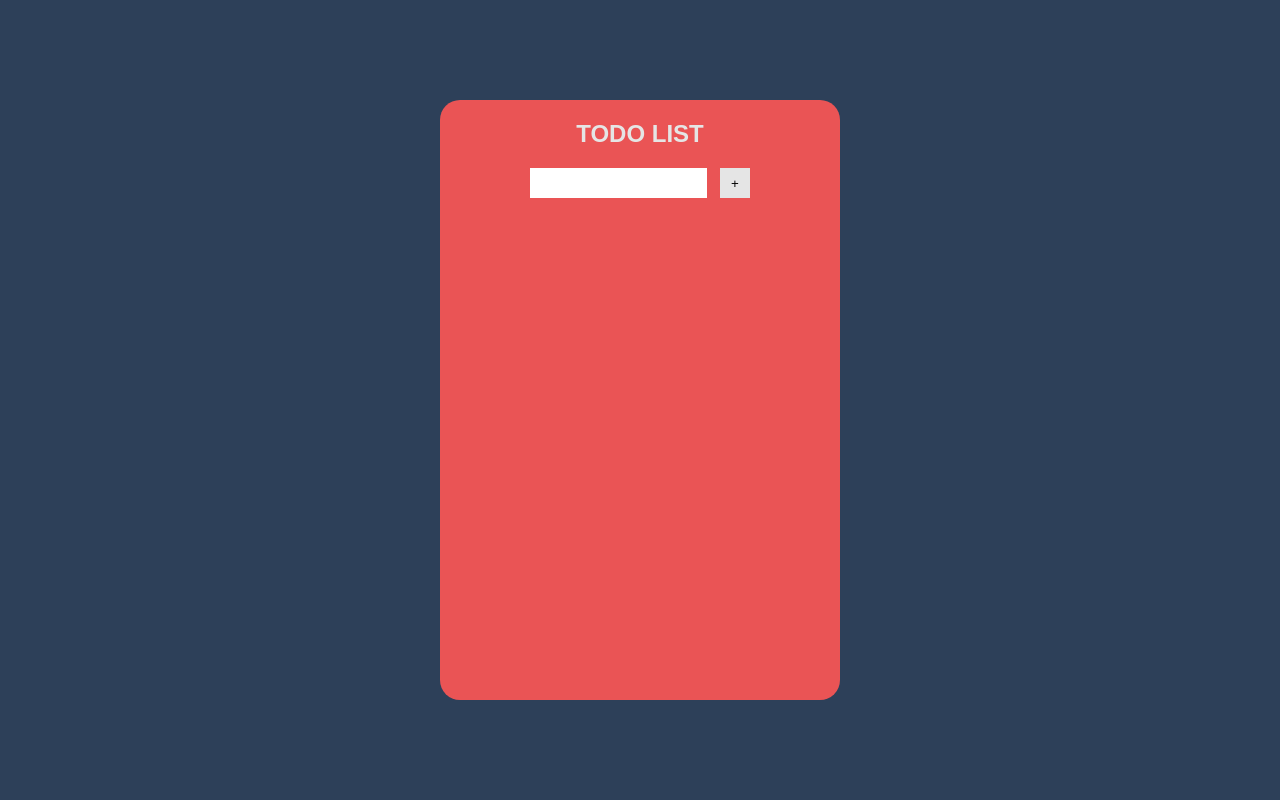
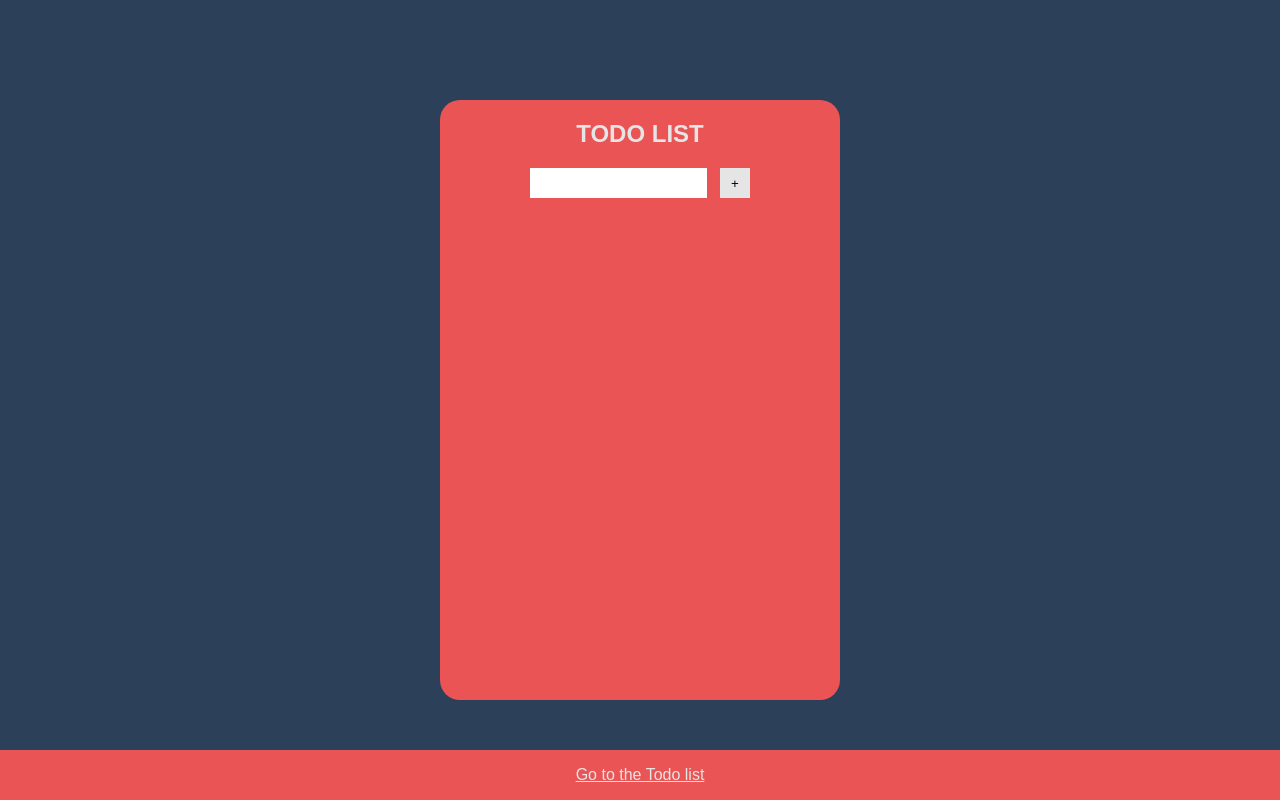
Before and after one commit to canicjusz/vue3-todo, a Vue app: page /todo-list in a window 1280 px wide. Built offline with nearby package versions, Linux system fonts and the light colour scheme.

Commit message:
added routing

```diff
--- a/package.json
+++ b/package.json
@@ -10,6 +10,7 @@
   "dependencies": {
     "core-js": "^3.6.5",
     "vue": "^3.0.0-0",
+    "vue-router": "^4.0.0-beta.7",
     "vuex": "^4.0.0-beta.4"
   },
   "devDependencies": {
--- a/src/App.vue
+++ b/src/App.vue
@@ -1,62 +1,17 @@
 <template>
-  <div class="app">
-    <p :class="[{'alert--show': show}, 'alert']">Changes Saved!</p>
-    <div class="todo__container">
-      <h2 class="todo__title">TODO LIST</h2>
-      <transition-group appear id="todo__list" class="todo__list" name="todo__list" tag="ul">
-        <todo-element-container
-          class="todo__element"
-          v-for="(element, index) in elements"
-          :key="element.id"
-        >
-          <todo-element :id="element.id" :index="index" v-model="element.value"></todo-element>
-        </todo-element-container>
-        <todo-element-container key="-1">
-          <input class="todo__input" v-model="newElementVal" />
-          <button
-            class="todo__button"
-            @click="addNewElementAsync(newElementVal), newElementVal = ''"
-          >+</button>
-        </todo-element-container>
-      </transition-group>
-    </div>
-  </div>
+  <nav class="navbar">
+    <router-link to="/todo-list" class="navbar__link">Go to the Todo list</router-link>
+  </nav>
+  <router-view></router-view>
 </template>
 <script>
-import todoElement from "./components/todoElement";
-import todoElementContainer from "./components/todoElementContainer";
-import { mapActions, useStore } from "vuex";
-import { ref, onMounted, computed } from "vue";
-
-export default {
-  components: {
-    "todo-element": todoElement,
-    "todo-element-container": todoElementContainer,
-  },
-  setup() {
-    const newElementVal = ref("");
-
-    const { state, dispatch } = useStore();
-
-    const { addNewElementAsync } = mapActions(["addNewElementAsync"]);
-
-    const elements = computed(() => state.elements);
-    const show = computed(() => state.show);
-
-    onMounted(() => {
-      //when I call this action from destructurisation (check todoElement component) it tells me that there is no 'this' object so I had to do a workaround
-      dispatch("updateFromDBAsync");
-    });
-
-    return {
-      newElementVal,
-      addNewElementAsync,
-      elements,
-      show,
-    };
-  },
-};
+// import TodoList from '@/components/todoList'
+// export default {
+//   components: {
+// TodoList
+//   }
+// }
 </script>
 <style lang="sass">
-@import 'style/style.sass'
+@import '@/style/style.sass'
 </style>
--- a/src/api/idb.js
+++ b/src/api/idb.js
@@ -1,8 +1,6 @@
 let
 
-DB,
-
-request = window.indexedDB.open("ToDoList", 1)
+DB
 
 export default {
 
@@ -12,6 +10,7 @@ export default {
             if(DB){
                 return res(DB)
             }
+            const request = window.indexedDB.open("ToDoList", 1)
             request.onsuccess = () => {
                 DB = request.result;
                 res(request.result);
--- a/src/components/todoElement.vue
+++ b/src/components/todoElement.vue
@@ -27,11 +27,14 @@ export default {
     const { id } = toRefs(props);
     const { dispatch } = useStore();
 
+    //when I call this action from destructurisation it tells me that there is no 'this' object so I had to do a workaround
+    const dispatchVuex = (action) => (args) => dispatch(action, args);
+    const changeValAsync = dispatchVuex("changeValAsync");
+
     const changeElement = (value) => {
       clearTimeout(changing.value);
       changing.value = setTimeout(() => {
-        //when I call this action from destructurisation it tells me that there is no 'this' object so I had to do a workaround
-        dispatch("changeValAsync", { id: id.value, value });
+        changeValAsync({ id: id.value, value });
       }, 500);
     };
 
--- /dev/null
+++ b/src/components/todoList.vue
@@ -0,0 +1,60 @@
+<template>
+  <div class="app">
+    <p :class="[{'alert--show': show}, 'alert']">Changes Saved!</p>
+    <div class="todo__container">
+      <h2 class="todo__title">TODO LIST</h2>
+      <transition-group appear id="todo__list" class="todo__list" name="todo__list" tag="ul">
+        <todo-element-container
+          class="todo__element"
+          v-for="(element, index) in elements"
+          :key="element.id"
+        >
+          <todo-element :id="element.id" :index="index" v-model="element.value"></todo-element>
+        </todo-element-container>
+        <todo-element-container key="-1">
+          <input class="todo__input" v-model="newElementVal" />
+          <button
+            class="todo__button"
+            @click="addNewElementAsync(newElementVal), newElementVal = ''"
+          >+</button>
+        </todo-element-container>
+      </transition-group>
+    </div>
+  </div>
+</template>
+<script>
+import todoElement from "@/components/todoElement";
+import todoElementContainer from "@/components/todoElementContainer";
+import { mapActions, useStore } from "vuex";
+ import { ref, onMounted, computed } from "vue";
+
+export default {
+  components: {
+    "todo-element": todoElement,
+    "todo-element-container": todoElementContainer,
+  },
+  setup() {
+    const newElementVal = ref("");
+
+    const { state, dispatch } = useStore();
+
+    const { addNewElementAsync } = mapActions(["addNewElementAsync"]);
+
+    const stateVuex = (val) => computed(() => state[val]);
+    const elements = computed(() => state['elements'])
+    const show = stateVuex("show");
+
+    onMounted(async() => {
+      //when I call this action from destructurisation (check todoElement component) it tells me that there is no 'this' object so I had to do a workaround
+      await dispatch("updateFromDBAsync");
+    });
+
+    return {
+      newElementVal,
+      addNewElementAsync,
+      elements,
+      show,
+    };
+  },
+};
+</script>
--- a/src/main.js
+++ b/src/main.js
@@ -1,7 +1,9 @@
 import { createApp } from 'vue'
+import router from '@/router/router'
 import App from './App.vue'
 import store from './store/script'
 
 const app = createApp(App)
 app.use(store)
+app.use(router)
 app.mount('#app')
--- /dev/null
+++ b/src/router/router.js
@@ -0,0 +1,15 @@
+import {createWebHistory, createRouter} from 'vue-router'
+import TodoList from '@/components/todoList'
+
+const history = createWebHistory()
+const router = createRouter({
+    history,
+    routes: [
+        {
+            path: '/todo-list',
+            component: TodoList
+        }
+    ]
+})
+
+export default router;
--- a/src/style/style.sass
+++ b/src/style/style.sass
@@ -90,3 +90,17 @@ html, body, #app
 
     &--show
         transform: translateY(0px)
+
+.navbar
+    width: 100%
+    height: 50px
+    background: $carrotish
+    justify-content: center
+    align-items: center
+    display: flex
+    position: absolute
+    bottom: 0
+
+    &__link
+        font-family: Arial, Helvetica, sans-serif
+        color: $gray
```
Also changed, not shown: 1 other file (tests, documents, lock files or other folders).
